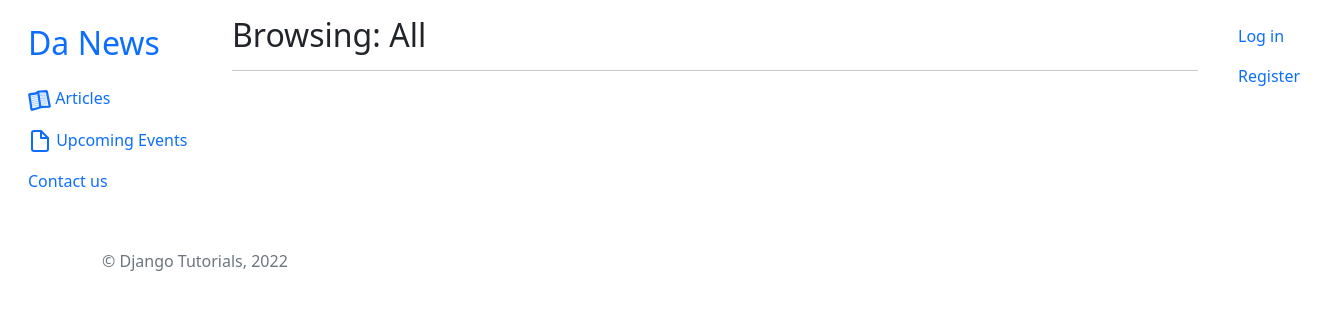
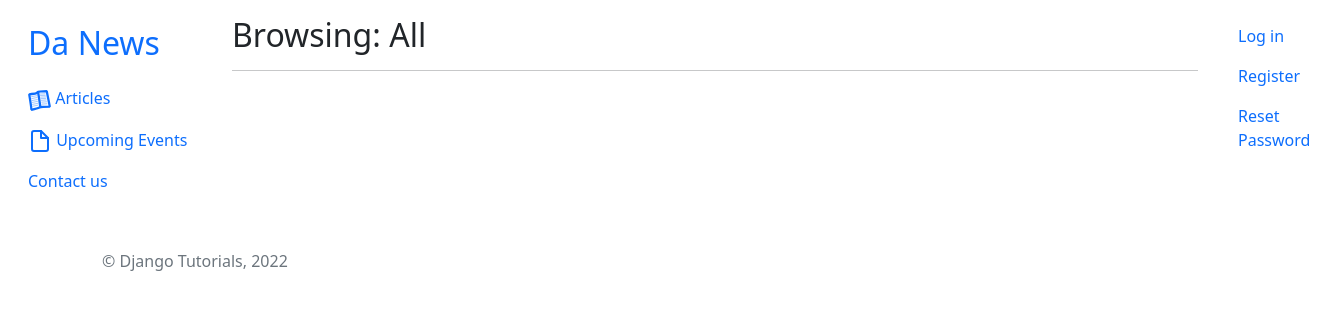
Before and after one commit to Axelkarnebro/webcasts-group-14, a Django app: page /article/ in a window 1320 px wide. Shown: the top 310 px of the page. Run offline with Django 4.2, Linux system fonts and the light colour scheme; data that the repository does not hold is empty; some libraries are stand-ins or nearby versions.

Commit message:
link to reset password

```diff
--- a/main/templates/includes/_profileButton.html
+++ b/main/templates/includes/_profileButton.html
@@ -26,6 +26,11 @@
               Register
             </a>
           </li>
+          <li class="nav-item">
+            <a class="nav-link" href="{% url 'main:reset_password' %}">
+              Reset Password
+            </a>
+          </li>
         {% endif %}
       </ul>
     </div>
```
